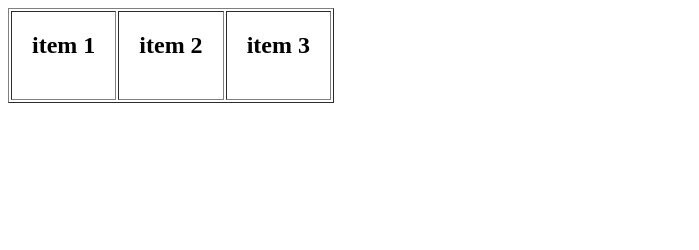
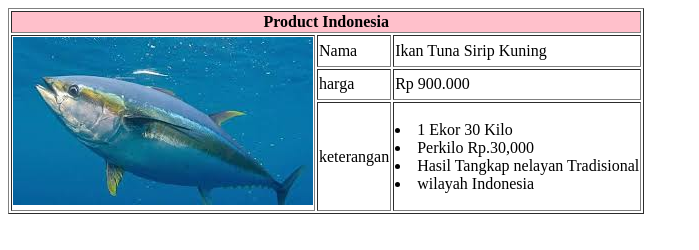
Before and after one commit to Ataya07/latihan-7, a plain HTML site: page index.html in a window 1280 px wide. Shown: the whole page, without its empty margins (0-699 px from the left). Drawn offline with Linux system fonts and the light colour scheme.

Commit message:
membuat merge dan gambar

```diff
--- a/index.html
+++ b/index.html
@@ -1,15 +1,32 @@
-   <table border="1" cellpadding="20">
+<!DOCTYPE html>
+<html lang="en">
+<head>
+    <meta charset="UTF-8">
+    <meta http-equiv="X-UA-Compatible" content="IE=edge">
+    <meta name="viewport" content="width=device-width, initial-scale=1.0">
+    <title>merge cell</title>
+</head>
+<body>
+    <table border="1">
         <tr>
+            <th colspan="3" bgcolor="pink">Product Indonesia</th>
+        </tr>
+        <tr>
+            <td rowspan="3"><img src="ikan tuna.jpg" alt="tuna"></td>
+            <td>Nama</td>
+            <td>Ikan Tuna Sirip Kuning</td>
+        </tr>
+        <tr>
+            <td>harga</td>
+            <td>Rp 900.000</td>
+        </tr>
+        <tr>
+            <td>keterangan</td>
             <td>
-                <h2>item 1</h2>
+            <li>1 Ekor 30 Kilo</li>
+            <li>Perkilo Rp.30,000</li>
+            <li>Hasil Tangkap nelayan Tradisional</li>
+            <li>wilayah Indonesia</li>
             </td>
-            <td>
-                <h2>item 2</h2>
-            </td>
-            <td>
-                <h2>item 3</h2>
-            </td>
-        </tr>
-    </table>
-</body>
-</html>
+         </tr>
+        </table>
```
Also changed, not shown: ikan tuna.jpg (added).
